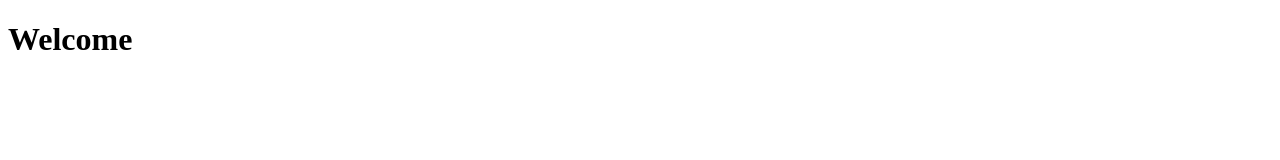
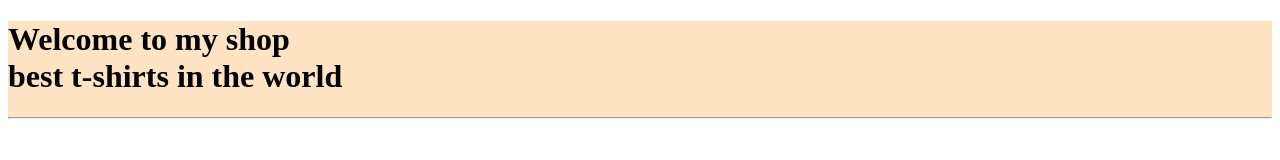
Before and after one commit to Istiakur/js, a plain HTML site: page index.html in a window 1280 px wide. Drawn offline with Linux system fonts and the light colour scheme.

Commit message:
Auto-commit: Added untracked files

```diff
--- a/index.html
+++ b/index.html
@@ -4,8 +4,17 @@
   <meta charset="UTF-8">
   <meta name="viewport" content="width=device-width, initial-scale=1.0">
   <title>t-shirt shop</title>
+  <link rel="stylesheet" href="style.css">
+
 </head>
 <body>
-  <h1>Welcome</h1>
+  <div class="container">
+    <h1>Welcome to my shop
+    <br>
+    best t-shirts in the world
+    <br>
+  </h1>
+
+  <hr></div>
 </body>
 </html>
--- a/style.css
+++ b/style.css
@@ -1,18 +1,7 @@
 /* Basic CSS File */
 
-body {
-  margin: 0;
-  padding: 0;
-  font-family: Arial, sans-serif;
+.container {
+  background-color: bisque;
+    width: auto;
+    margin:  auto;
 }
-
-h1, h2, h3, h4, h5, h6, p {
-  margin: 0;
-  padding: 0;
-}
-
-ul, ol {
-  margin: 0;
-  padding: 0;
-  list-style: none;
-}
```
Also changed, not shown: 2 other files.
